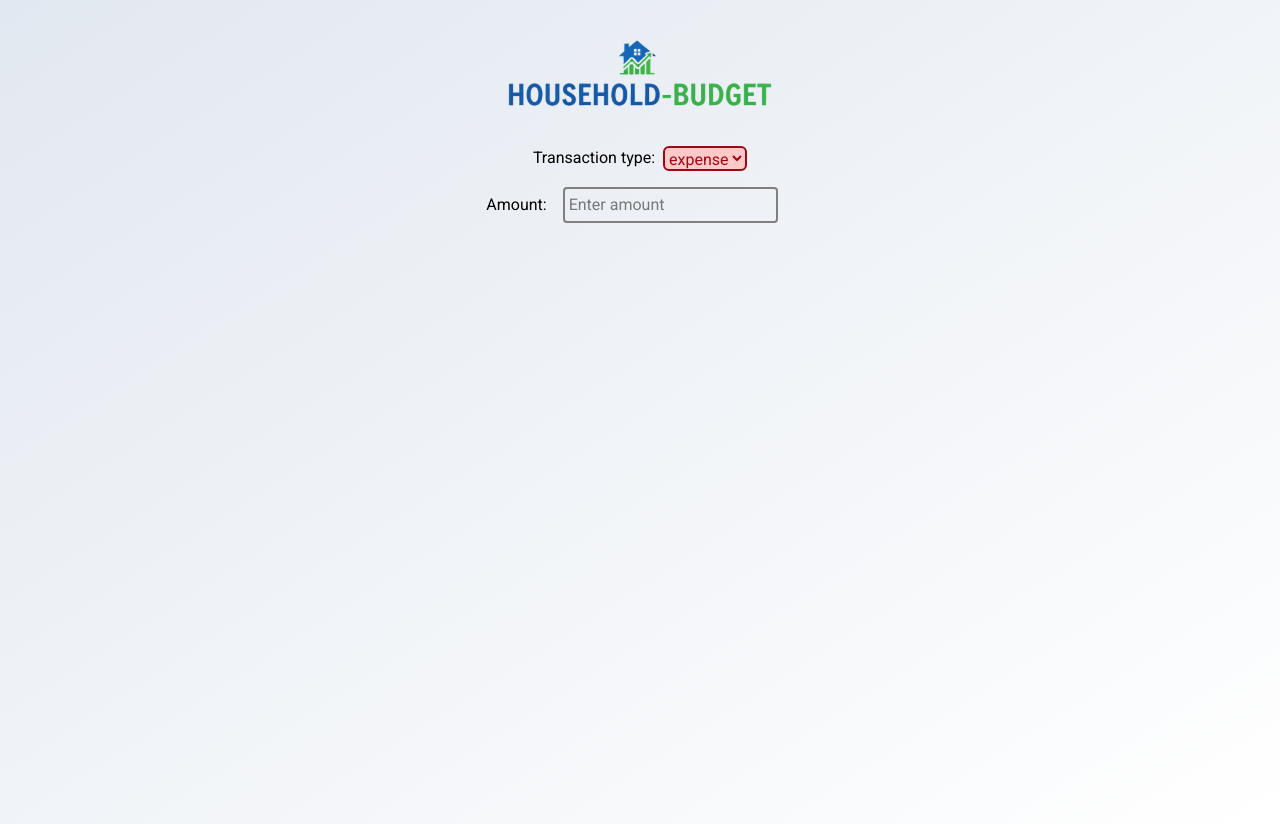
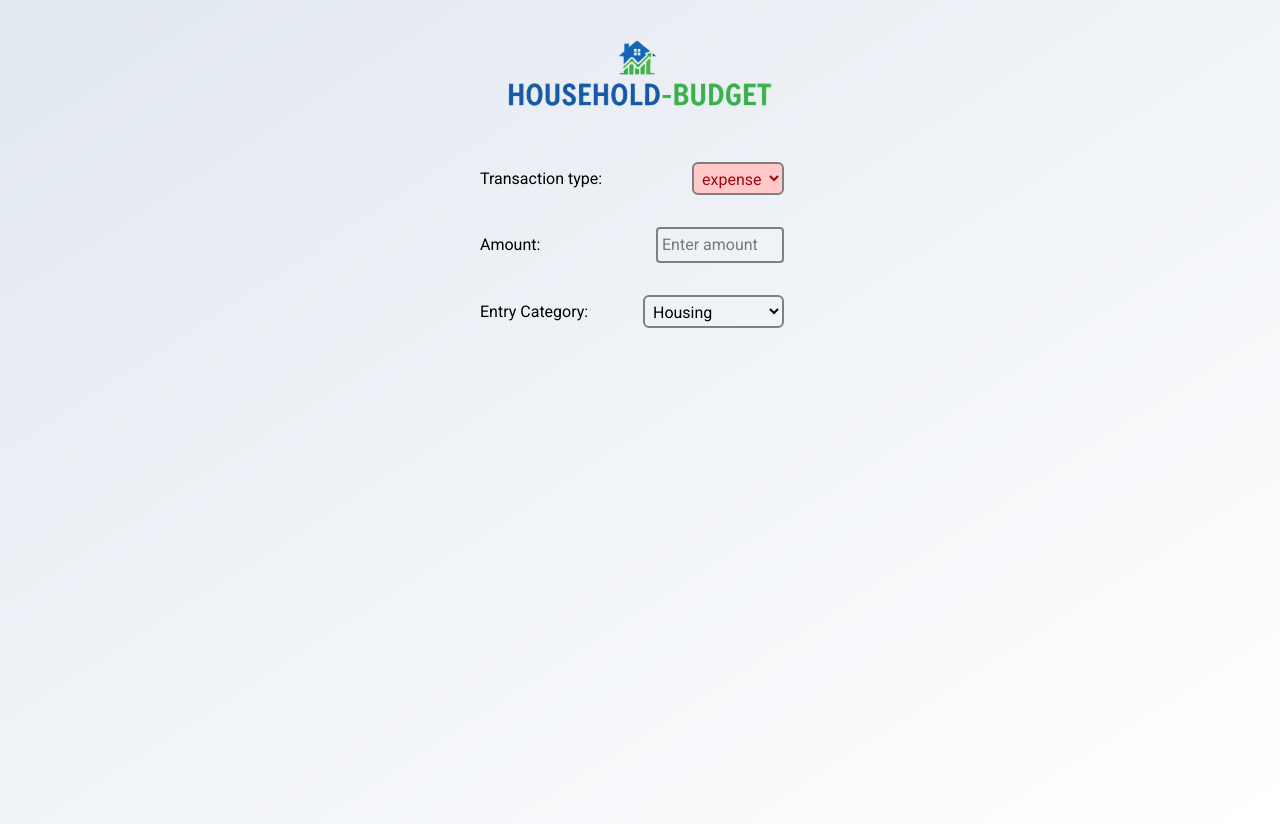
Before and after one commit to Kalikian/household-budget, a React (Vite) app: page / in a window 1280 px wide. Built offline with nearby package versions, Linux system fonts and the light colour scheme.

Commit message:
feat: add entry category select scaffold chore: apply layout styling to entry form container

```diff
--- a/src/app/App.tsx
+++ b/src/app/App.tsx
@@ -1,5 +1,5 @@
 import AppLogo from "../components/AppLogo";
-import TransactionForm from "../components/TransactionForm";
+import EntryForm from "../components/EntryForm";
 
 function App() {
   return (
@@ -8,7 +8,7 @@ function App() {
         <AppLogo />
       </header>
       <main className="flex justify-center my-6">
-        <TransactionForm />
+        <EntryForm />
       </main>
       <footer className="flex justify-center my-6"></footer>
     </>
--- a/src/components/AmountInput.tsx
+++ b/src/components/AmountInput.tsx
@@ -18,11 +18,12 @@ export default function AmountInput() {
   }
 
   return (
-    <div>
-      <label htmlFor="amount">
+    <div className="flex items-center justify-between w-full">
+      <label htmlFor="amount" className="">
         Amount:
+      </label>
       <input
-          className=""
+        className="w-32"
         name="inputAmount"
         id="amount"
         onChange={handleChange}
@@ -30,10 +31,9 @@ export default function AmountInput() {
         placeholder="Enter amount"
         type="number"
         min={0}
-          step={0.01}
+        step={1}
         inputMode="decimal"
       ></input>
-      </label>
     </div>
   );
 }
--- /dev/null
+++ b/src/components/EntryCategory.tsx
@@ -0,0 +1,20 @@
+export default function EntryCategory() {
+  return (
+    <div className="flex items-center justify-between w-full">
+      <label htmlFor="category">Entry Category:</label>
+      <select id="category" name="category">
+        <option>Housing</option>
+        <option>Utilities</option>
+        <option>Food</option>
+        <option>Transportation</option>
+        <option>Healthcare</option>
+        <option>Insurance</option>
+        <option>Debt Payments</option>
+        <option>Personal Care</option>
+        <option>Entertainment</option>
+        <option>Clothing</option>
+        <option>Other</option>
+      </select>
+    </div>
+  );
+}
--- /dev/null
+++ b/src/components/EntryForm.tsx
@@ -0,0 +1,13 @@
+import AmountInput from "./AmountInput";
+import EntryCategory from "./EntryCategory";
+import EntryTypeSelect from "./EntryTypeSelect";
+
+export default function EntryForm() {
+  return (
+    <div className="flex flex-col w-full max-w-xs">
+      <EntryTypeSelect />
+      <AmountInput />
+      <EntryCategory />
+    </div>
+  );
+}
--- /dev/null
+++ b/src/components/EntryTypeSelect.tsx
@@ -0,0 +1,30 @@
+import React, { useState } from "react";
+import type { EntryType } from "../types/budget";
+
+export default function EntryTypeSelect() {
+  const [selectedAction, setSelectedAction] = useState<EntryType>("expense");
+
+  const actionStyles = {
+    income: "text-green-800 bg-green-200",
+    expense: "text-red-800 bg-red-200",
+  };
+
+  function handleChange(e: React.ChangeEvent<HTMLSelectElement>) {
+    setSelectedAction(e.target.value as EntryType);
+  }
+  return (
+    <div className="flex items-center justify-between w-full">
+      <label className="">Transaction type:</label>
+      <select
+        defaultValue=""
+        name="selectedAction"
+        className={`${actionStyles[selectedAction] ?? ""}`}
+        value={selectedAction}
+        onChange={handleChange}
+      >
+        <option className="text-red-800 bg-red-200">expense</option>
+        <option className="text-green-800 bg-green-200">income</option>
+      </select>
+    </div>
+  );
+}
--- a/src/components/TransactionForm.tsx
+++ /dev/null
@@ -1,11 +0,0 @@
-import AmountInput from "./AmountInput";
-import TransactionTypeSelect from "./TransactionTypeSelect";
-
-export default function TransactionForm() {
-  return (
-    <div>
-      <TransactionTypeSelect />
-      <AmountInput />
-    </div>
-  );
-}
--- a/src/components/TransactionTypeSelect.tsx
+++ /dev/null
@@ -1,32 +0,0 @@
-import React, { useState } from "react";
-import type { EntryType } from "../types/budget";
-
-export default function TransactionTypeSelect() {
-  const [selectedAction, setSelectedAction] = useState<EntryType>("expense");
-
-  const actionStyles = {
-    income: "text-green-800 bg-green-200",
-    expense: "text-red-800 bg-red-200",
-  };
-
-  function handleChange(e: React.ChangeEvent<HTMLSelectElement>) {
-    setSelectedAction(e.target.value as EntryType);
-  }
-  return (
-    <div>
-      <label className="flex justify-center">
-        Transaction type:
-        <select
-          defaultValue=""
-          name="selectedAction"
-          className={`border-2 ml-2 rounded-md  ${actionStyles[selectedAction] ?? ""}`}
-          value={selectedAction}
-          onChange={handleChange}
-        >
-          <option className="text-red-800 bg-red-200">expense</option>
-          <option className="text-green-800 bg-green-200">income</option>
-        </select>
-      </label>
-    </div>
-  );
-}
--- a/src/index.css
+++ b/src/index.css
@@ -31,3 +31,10 @@ input:focus {
   border-color: oklch(48.8% 0.243 264.376);
   outline: none;
 }
+
+select {
+  border: 2px solid grey;
+  border-radius: 6px;
+  margin: 1rem;
+  padding: 0.25rem;
+}
```
Lines whose indentation alone changed are shown as unchanged.
